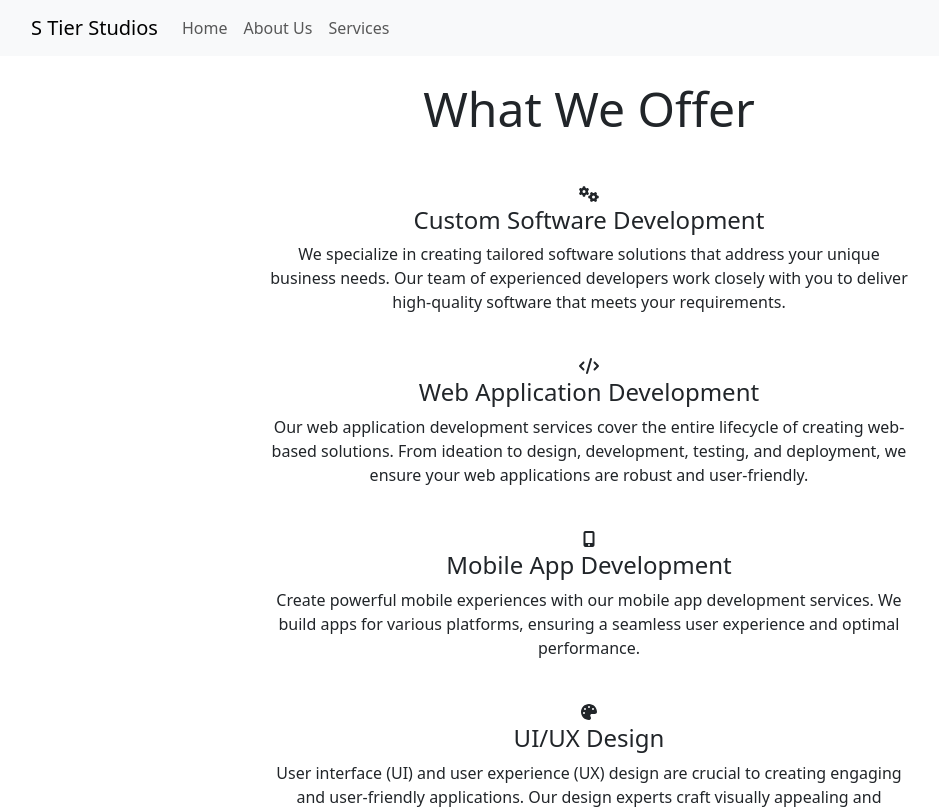
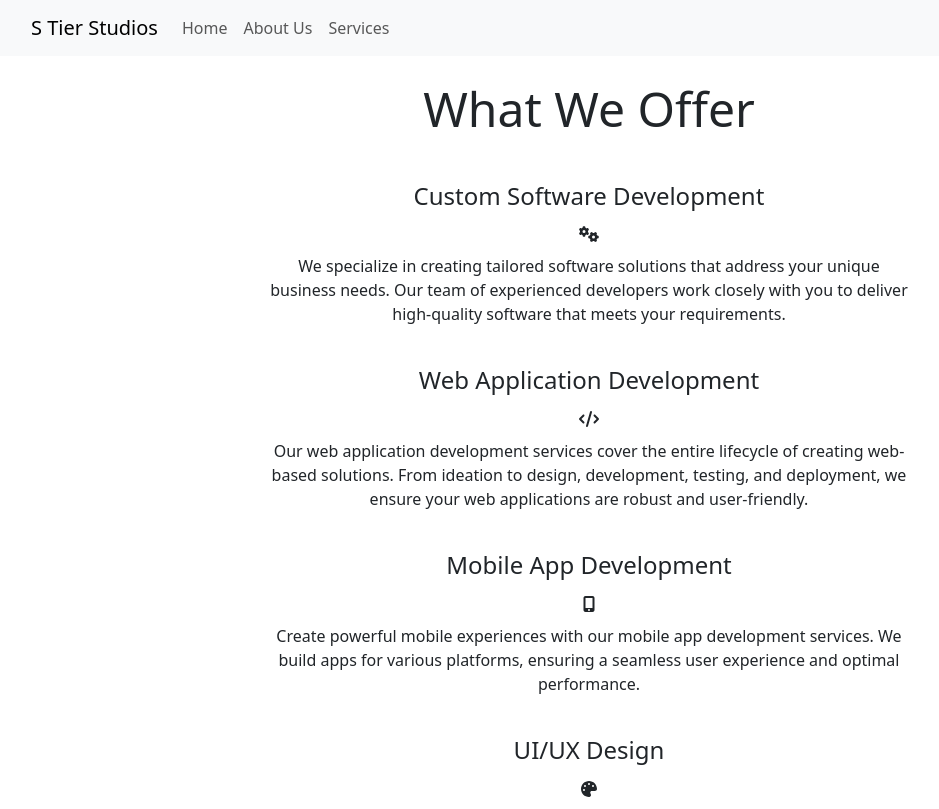
Before and after one commit to marshallpeters5/stier-studios-company-web, a React (Create React App) app: page /services in a window 1280 px wide. Shown: the top 809 px of the page, without its empty margins (51-990 px from the left). Built offline with nearby package versions, Linux system fonts and the light colour scheme.

Commit message:
moved the icons

```diff
--- a/src/components/Services.js
+++ b/src/components/Services.js
@@ -58,8 +58,8 @@ function Services() {
         {services.map((service, index) => (
           <li key={index}>
             <div className="service">
-              <FontAwesomeIcon icon={service.icon} className="service-icon" />
               <h4 className="service-title">{service.title}</h4>
+              <FontAwesomeIcon icon={service.icon} className="service-icon m-2" />
               <p className="service-description">{service.description}</p>
             </div>
           </li>
```
